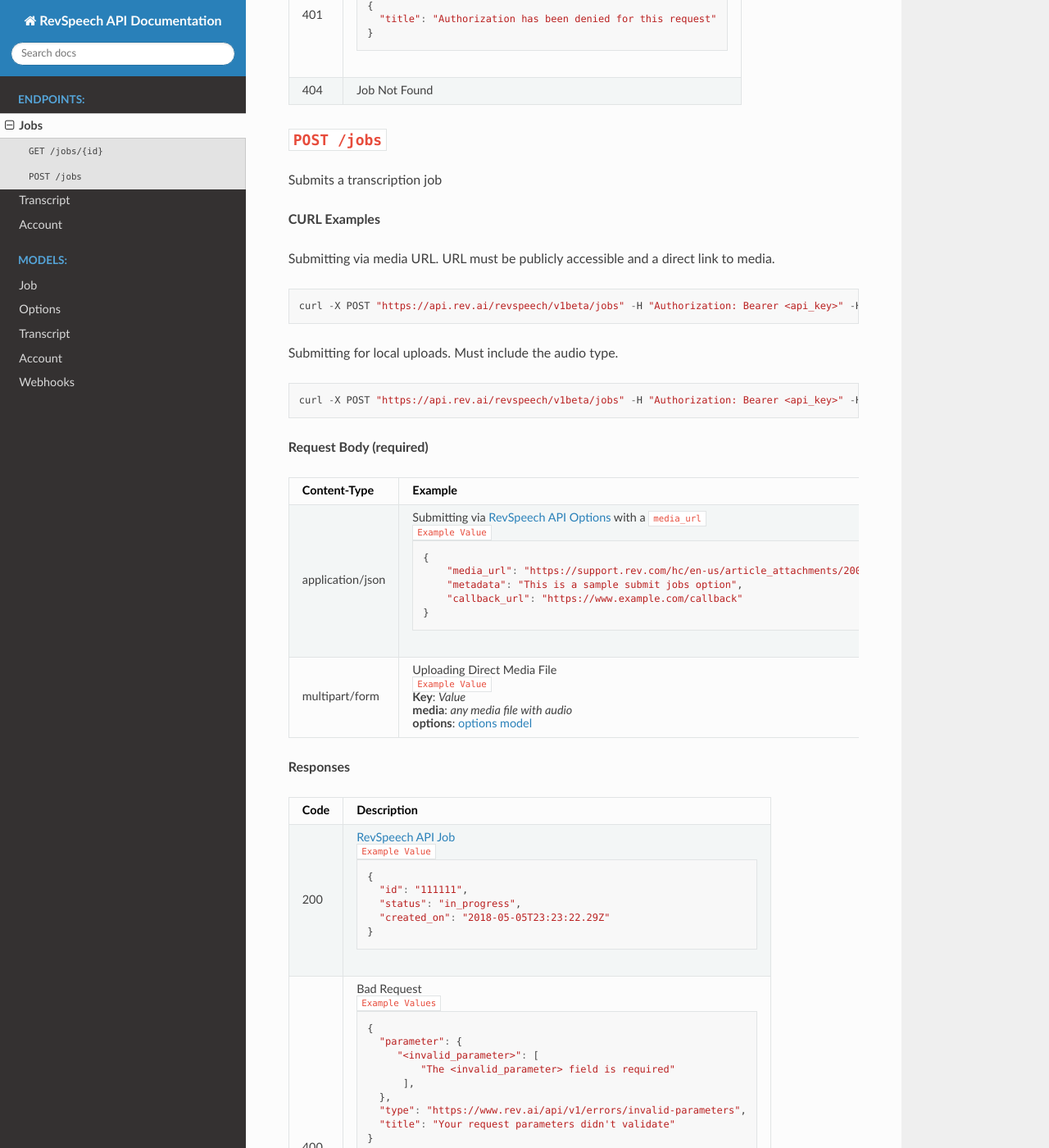
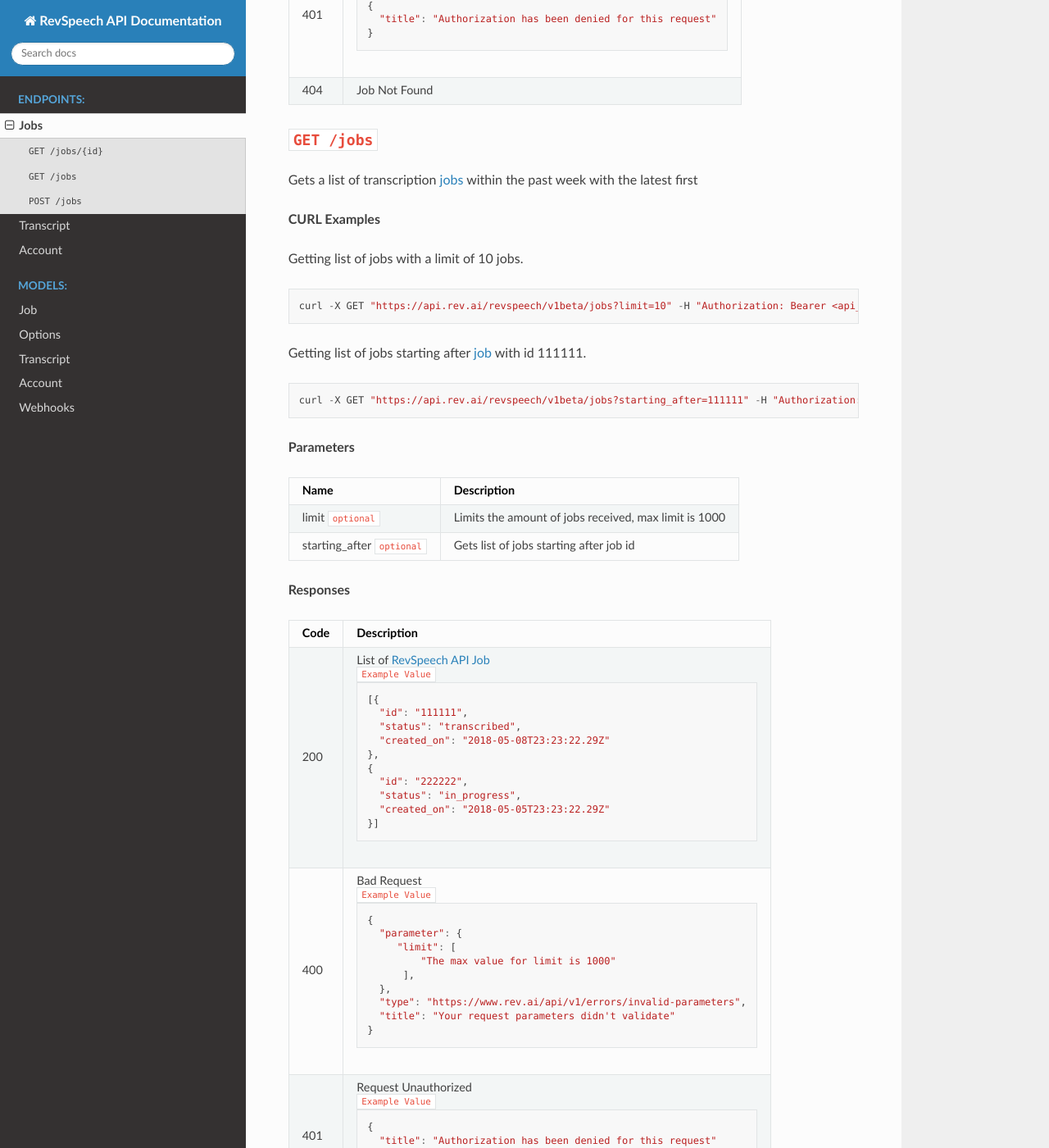
Before and after one commit to revdotcom/revspeech-api-docs, a Sphinx documentation site: the page built from source/endpoints/jobs.rst, in a window 1280 px wide and 1400 px high, scrolled down 842 px. Shown: the whole window at 82% size. Built offline with Sphinx 7.4.7 and the Read the Docs theme 2.0.0, drawn with Linux system fonts in a browser that asks for light colours.

Commit message:
FOX-24037: Add list jobs endpoint to Revspeech API

```diff
--- a/source/endpoints/jobs.rst
+++ b/source/endpoints/jobs.rst
@@ -51,6 +51,86 @@
                         }
 ---------------------- ---------------------------------------------------------------
 404                    Job Not Found
+====================== ===============================================================
+
+
+``GET /jobs``
+*******************
+
+Gets a list of transcription :ref:`jobs <job-model>` within the past week with the latest first
+
+**CURL Examples**
+
+Getting list of jobs with a limit of 10 jobs.
+
+.. code:: javascript
+
+  curl -X GET "https://api.rev.ai/revspeech/v1beta/jobs?limit=10" -H "Authorization: Bearer <api_key>"
+
+Getting list of jobs starting after :ref:`job <job-model>` with id 111111.
+
+.. code:: javascript
+
+  curl -X GET "https://api.rev.ai/revspeech/v1beta/jobs?starting_after=111111" -H "Authorization: Bearer <api_key>"
+
+
+**Parameters**
+
+============================ ===============================================================
+Name                         Description
+============================ ===============================================================
+limit ``optional``           Limits the amount of jobs received, max limit is 1000
+---------------------------- ---------------------------------------------------------------
+starting_after ``optional``  Gets list of jobs starting after job id
+============================ ===============================================================
+
+**Responses**
+
+====================== ===============================================================
+Code                   Description
+====================== ===============================================================
+200                    List of :ref:`RevSpeech API Job <job-model>`
+
+                       ``Example Value``
+
+                       .. code:: javascript
+
+                        [{
+                          "id": "111111",
+                          "status": "transcribed",
+                          "created_on": "2018-05-08T23:23:22.29Z"
+                        },
+                        {
+                          "id": "222222",
+                          "status": "in_progress",
+                          "created_on": "2018-05-05T23:23:22.29Z"
+                        }]
+---------------------- ---------------------------------------------------------------
+400                    Bad Request
+
+                       ``Example Value``
+
+                       .. code:: javascript
+
+                        {
+                          "parameter": {
+                             "limit": [
+                                 "The max value for limit is 1000"
+                              ],
+                          },
+                          "type": "https://www.rev.ai/api/v1/errors/invalid-parameters",
+                          "title": "Your request parameters didn't validate"
+                        }
+---------------------- ---------------------------------------------------------------
+401                    Request Unauthorized
+
+                       ``Example Value``
+
+                       .. code:: javascript
+
+                        {
+                          "title": "Authorization has been denied for this request"
+                        }
 ====================== ===============================================================
 
 
```
Also changed, not shown: 1 other file.
